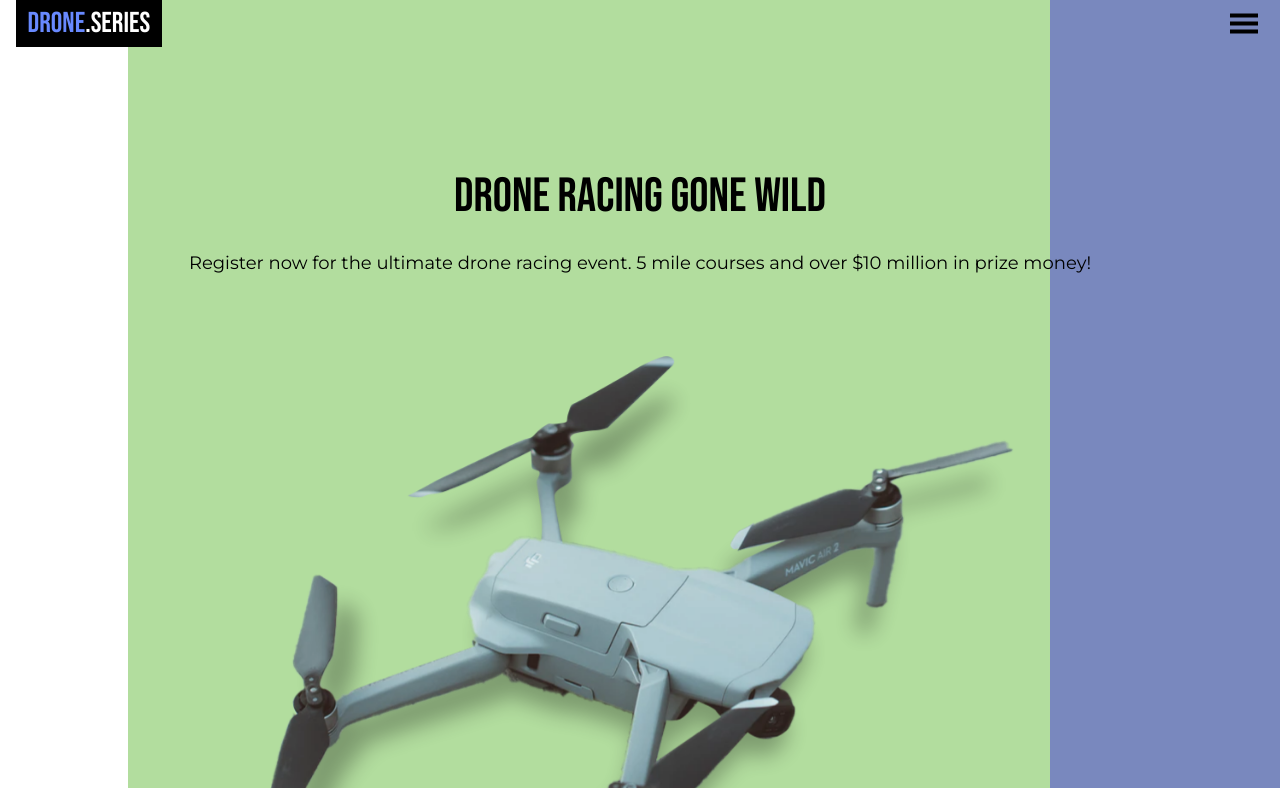
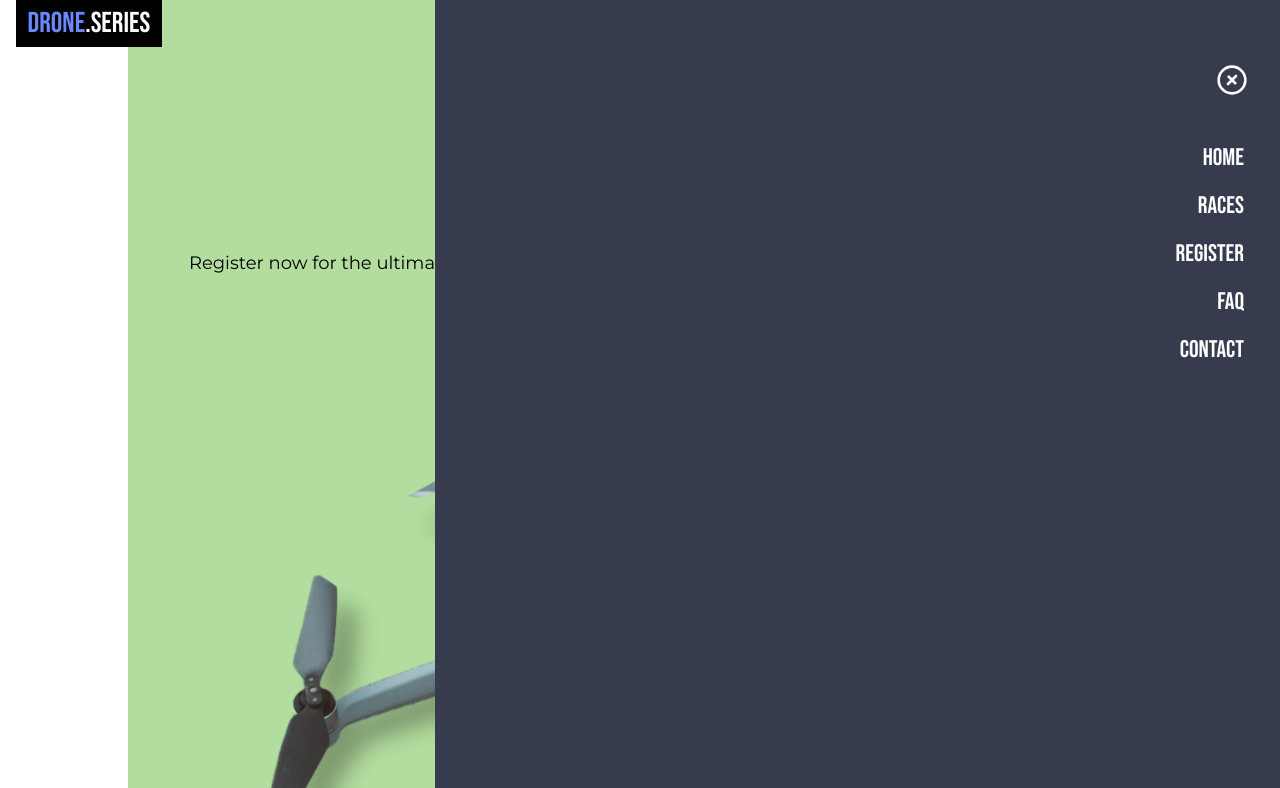
Before and after one commit to KRamBalaji/DroneEvent-LandingPage, a plain HTML site: page index.html in a window 1280 px wide. Both pictures are taken after a click on the picture 1244 px from the left and 23 px from the top of the page. Shown: the top 788 px of the page. Drawn offline with Linux system fonts and the light colour scheme.

Commit message:
added functionality to menu icon

```diff
--- a/index.html
+++ b/index.html
@@ -88,5 +88,6 @@
         </div>
     </section>
 
+    <script src="index.js"></script>
 </body>
 </html>
--- /dev/null
+++ b/index.js
@@ -0,0 +1,11 @@
+const menuBtn = document.querySelector('.menu-btn')
+      menu = document.querySelector('nav ul')
+      exitBtn = document.querySelector('.exit-btn');
+
+menuBtn.addEventListener('click', () => {
+    menu.style.transform = 'translateX(0)';
+})
+
+exitBtn.addEventListener('click', () => {
+    menu.style.transform = 'translateX(100%)';
+})
--- a/style.css
+++ b/style.css
@@ -72,7 +72,34 @@ nav {
 }
 
 nav ul {
-  display: none;
+  position: fixed;
+  top: 0;
+  right: 0;
+  width: 66%;
+  background-color: #363b4e;
+  height: 100vh;
+  z-index: 2;
+  padding: 2em 0;
+  transform: translateX(100%);
+  transition: transform 0.3s;
+}
+
+nav ul li a {
+  color: white;
+  display: block;
+  padding: 0.4em 1.5em;
+  font-size: 1.5rem;
+  text-align: right;
+}
+
+.exit-btn {
+  text-align: right;
+}
+
+.exit-btn img {
+  width: 2em;
+  margin: 2em;
+  cursor: pointer;
 }
 
 .content {
```
